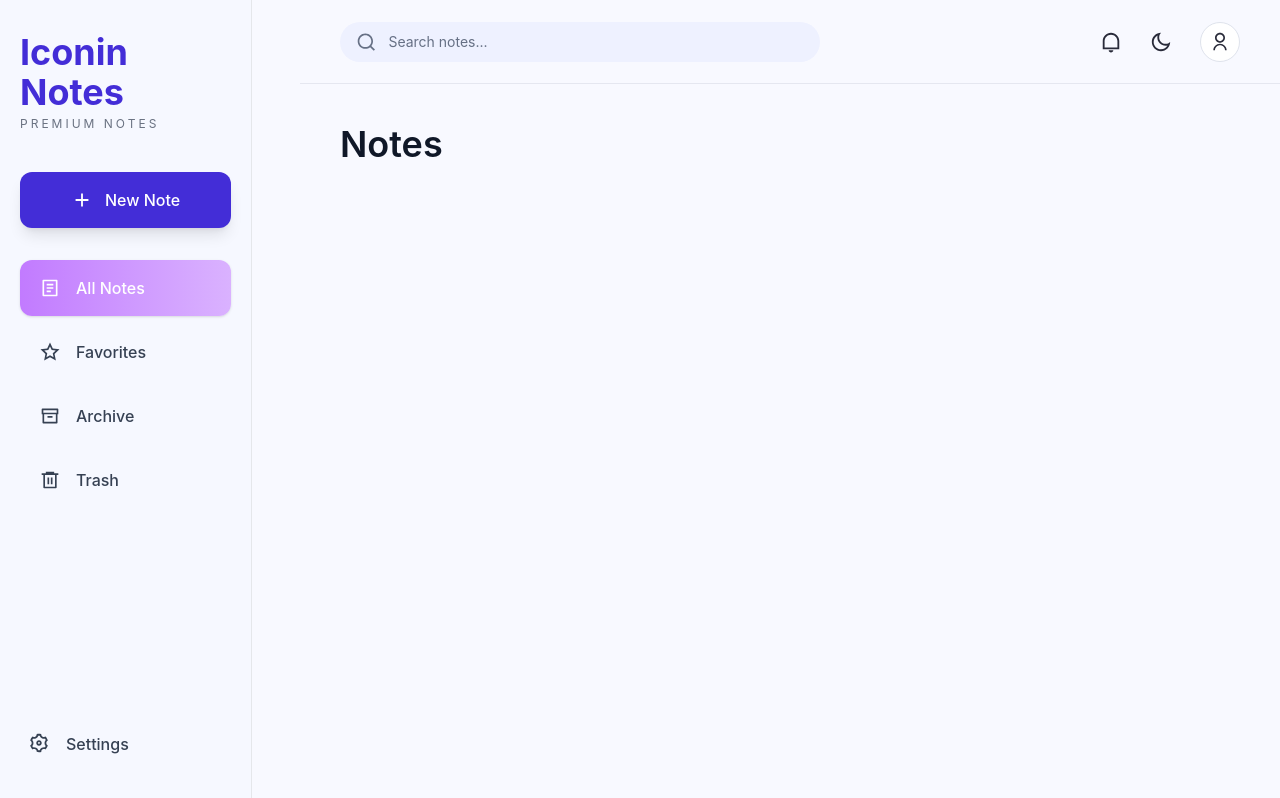
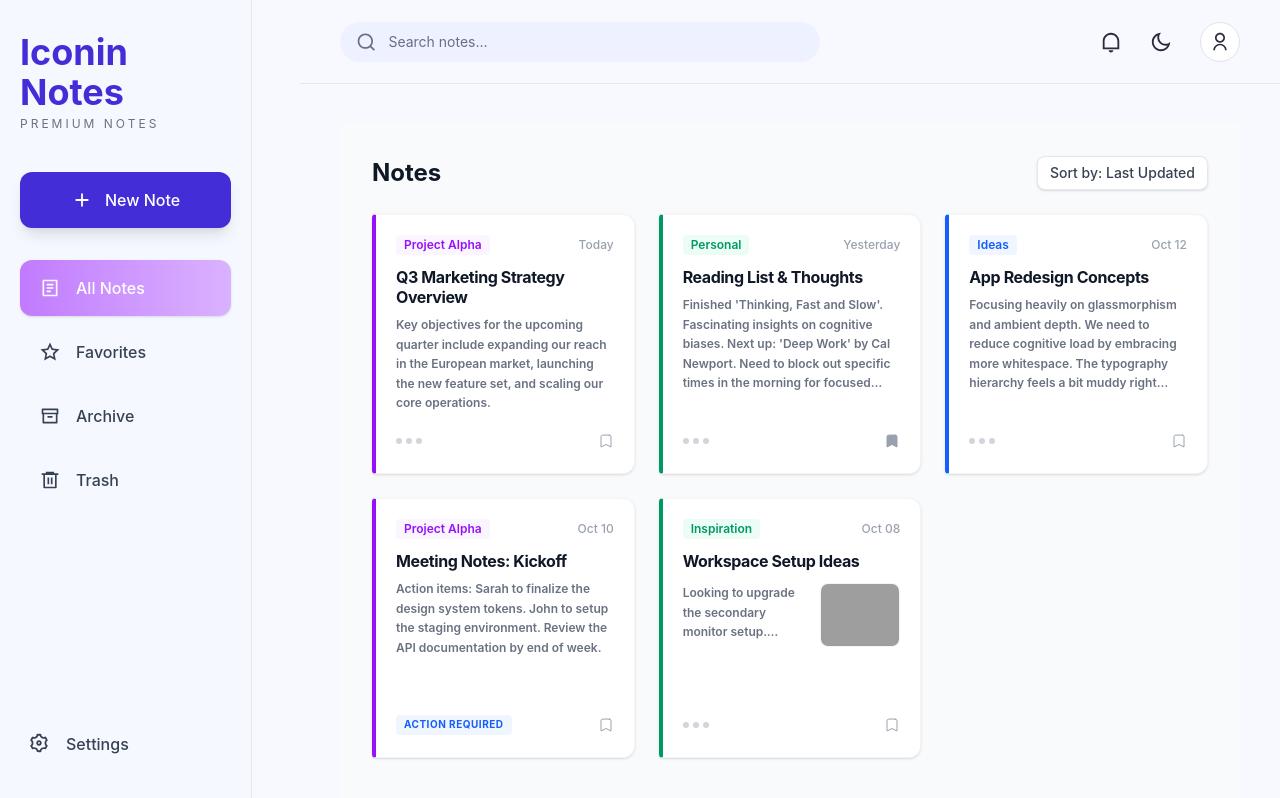
Before and after one commit to SharadCodes15/javascript_Projects, a React (Vite) app in the folder Notes_app/Iconic_Notes/: page / in a window 1280 px wide. Shown: the top 798 px of the page. Built offline with nearby package versions, Linux system fonts and the light colour scheme; grey boxes are pictures that could not be loaded.

Commit message:
[Iconic_Notes -> Frontend] Add Notes Container

```diff
--- a/Notes_app/Iconic_Notes/src/App.jsx
+++ b/Notes_app/Iconic_Notes/src/App.jsx
@@ -1,18 +1,19 @@
 import React from "react";
 import Sidebar from "./components/Sidebar";
 import Navbar from "./components/Navbar";
+import Notes_Container from "./components/NotesContainer";
 
 const App = () => {
   return (
     <div className="min-h-screen bg-[#f8f9ff]">
 
       {/* Sidebar */}
-      <aside className="fixed left-0 top-0 h-screen w-[300px]">
+      <aside className="fixed app-sidebar left-0 top-0 h-screen w-[300px]">
         <Sidebar />
       </aside>
 
       {/* Main area */}
-      <div className="ml-[300px]">
+      <div className="ml-[300px] main-area">
 
         {/* Navbar */}
         <Navbar />
@@ -20,7 +21,7 @@ const App = () => {
         {/* Page content */}
         <main className="p-10">
           <h1 className="text-4xl font-semibold text-[#101828]">
-            Notes
+            <Notes_Container/>
           </h1>
 
           {/* Your notes/cards will go here */}
--- a/Notes_app/Iconic_Notes/src/components/Navbar.jsx
+++ b/Notes_app/Iconic_Notes/src/components/Navbar.jsx
@@ -12,7 +12,7 @@ const Navbar = () => {
       <div className="flex h-full items-center justify-between px-10">
 
         {/* Search */}
-        <div className="flex h-10 w-[480px] items-center gap-3 rounded-full bg-[#eef1ff] px-4">
+        <div className="flex nav-search h-10 w-[480px] items-center gap-3 rounded-full bg-[#eef1ff] px-4">
           <RiSearchLine
             size={22}
             className="text-[#667085]"
@@ -26,7 +26,7 @@ const Navbar = () => {
         </div>
 
         {/* Right side buttons */}
-        <div className="flex items-center gap-7">
+        <div className="flex navbar-button items-center gap-7">
 
           {/* Notification */}
           <button className="text-[#292b3a] transition hover:text-[#3425c9]">
--- /dev/null
+++ b/Notes_app/Iconic_Notes/src/components/NotesBlock.jsx
@@ -0,0 +1,87 @@
+import React from 'react';
+
+const NotesBlock = ({
+  category = "Project Alpha",
+  date = "Today",
+  title = "Q3 Marketing Strategy Overview",
+  text = "Key objectives for the upcoming quarter include expanding our reach in the European market, launching the new feature set...",
+  tag = "",
+  image = "",
+  pinned = false,
+  color = "purple" // Supports dynamic accent colors: purple, green, blue
+}) => {
+
+  // Color mapping configuration for the category tag and top-left border accent
+  const colorMap = {
+    purple: { border: 'border-l-purple-600', text: 'text-purple-600 bg-purple-50' },
+    green: { border: 'border-l-emerald-600', text: 'text-emerald-600 bg-emerald-50' },
+    blue: { border: 'border-l-blue-600', text: 'text-blue-600 bg-blue-50' },
+  };
+
+  const selectedColor = colorMap[color] || colorMap.purple;
+
+  return (
+    <div className={`w-full bg-white border border-gray-100 border-l-4 ${selectedColor.border} rounded-r-xl rounded-l-sm p-5 shadow-sm hover:shadow-md transition-shadow duration-200 flex flex-col justify-between h-[260px] relative`}>
+
+      {/* 1. Card Header Area */}
+      <div className="flex justify-between items-center mb-3">
+        <span className={`text-xs font-semibold px-2 py-0.5 rounded ${selectedColor.text}`}>
+          {category}
+        </span>
+        <span className="text-xs text-gray-400 font-medium">
+          {date}
+        </span>
+      </div>
+
+      {/* 2. Main Body Content */}
+      <div className="flex-1 flex flex-col justify-start overflow-hidden">
+        <h3 className="font-bold text-base text-gray-900 leading-tight mb-2 tracking-tight">
+          {title}
+        </h3>
+
+        {/* Conditional View: If the card has a cover image, render a split view */}
+        {image ? (
+          <div className="flex gap-3 items-start mt-1">
+            <p className="text-xs text-gray-500 leading-relaxed line-clamp-3 flex-1">
+              {text}
+            </p>
+            <img
+              src={image}
+              alt={title}
+              className="w-20 h-16 object-cover rounded-lg border border-gray-100"
+            />
+          </div>
+        ) : (
+          <p className="text-xs text-gray-500 leading-relaxed line-clamp-5">
+            {text}
+          </p>
+        )}
+      </div>
+
+      {/* 3. Footer Action Controls */}
+      <div className="mt-4 flex items-center justify-between min-h-[24px]">
+        {/* Render a custom label tag if passed down as a prop */}
+        {tag ? (
+          <span className="text-[10px] uppercase font-bold tracking-wider px-2 py-1 rounded bg-blue-50 text-blue-600">
+            {tag}
+          </span>
+        ) : (
+          <div className="flex gap-1">
+            <span className="w-1.5 h-1.5 rounded-full bg-gray-300"></span>
+            <span className="w-1.5 h-1.5 rounded-full bg-gray-300"></span>
+            <span className="w-1.5 h-1.5 rounded-full bg-gray-300"></span>
+          </div>
+        )}
+
+        {/* Pinned Pin Button Positioned on Bottom Right */}
+        <button className="text-gray-400 hover:text-gray-600 transition-colors">
+          <svg xmlns="http://w3.org" fill={pinned ? "currentColor" : "none"} viewBox="0 0 24 24" strokeWidth={1.5} stroke="currentColor" className="w-4 h-4">
+            <path strokeLinecap="round" strokeLinejoin="round" d="M17.593 3.322c1.1.128 1.907 1.077 1.907 2.185V21L12 17.25 4.5 21V5.507c0-1.108.806-2.057 1.907-2.185a48.507 48.507 0 0111.186 0z" />
+          </svg>
+        </button>
+      </div>
+    </div>
+  );
+};
+
+export default NotesBlock;
--- /dev/null
+++ b/Notes_app/Iconic_Notes/src/components/NotesContainer.jsx
@@ -0,0 +1,68 @@
+import React from 'react';
+import NotesBlock from './NotesBlock';
+
+const Notes_Container = () => {
+  // Mock data mimicking the exact items from your UI reference image
+  const notesData = [
+    {
+      category: "Project Alpha",
+      date: "Today",
+      title: "Q3 Marketing Strategy Overview",
+      text: "Key objectives for the upcoming quarter include expanding our reach in the European market, launching the new feature set, and scaling our core operations.",
+      color: "purple"
+    },
+    {
+      category: "Personal",
+      date: "Yesterday",
+      title: "Reading List & Thoughts",
+      text: "Finished 'Thinking, Fast and Slow'. Fascinating insights on cognitive biases. Next up: 'Deep Work' by Cal Newport. Need to block out specific times in the morning for focused sessions.",
+      color: "green",
+      pinned: true
+    },
+    {
+      category: "Ideas",
+      date: "Oct 12",
+      title: "App Redesign Concepts",
+      text: "Focusing heavily on glassmorphism and ambient depth. We need to reduce cognitive load by embracing more whitespace. The typography hierarchy feels a bit muddy right now.",
+      color: "blue"
+    },
+    {
+      category: "Project Alpha",
+      date: "Oct 10",
+      title: "Meeting Notes: Kickoff",
+      text: "Action items: Sarah to finalize the design system tokens. John to setup the staging environment. Review the API documentation by end of week.",
+      tag: "Action Required",
+      color: "purple"
+    },
+    {
+      category: "Inspiration",
+      date: "Oct 08",
+      title: "Workspace Setup Ideas",
+      text: "Looking to upgrade the secondary monitor setup. Adding warm ambient desk lighting strips and a minimalist wooden monitor riser could improve workflow layout efficiency.",
+      image: "https://unsplash.com", // Placeholder computer workspace image
+      color: "green"
+    }
+  ];
+
+  return (
+    <div className="w-full bg-[#f8fafc] min-h-screen p-8">
+      <div className="max-w-6xl mx-auto">
+        <div className="flex flex-row w-full mb-6 justify-between items-center">
+          <h1 className="text-2xl font-bold text-gray-900">Notes</h1>
+          <button className="border border-gray-200 bg-white px-3 py-1.5 rounded-lg text-sm font-medium shadow-sm text-gray-700 hover:bg-gray-50 flex items-center gap-2">
+            Sort by: Last Updated
+          </button>
+        </div>
+
+        {/* Standard responsive 3-column layout matching your workspace blueprint */}
+        <div className="grid grid-cols-1 md:grid-cols-2 lg:grid-cols-3 gap-6 w-full">
+          {notesData.map((note, index) => (
+            <NotesBlock key={index} {...note} />
+          ))}
+        </div>
+      </div>
+    </div>
+  );
+};
+
+export default Notes_Container;
--- a/Notes_app/Iconic_Notes/src/index.css
+++ b/Notes_app/Iconic_Notes/src/index.css
@@ -1 +1,21 @@
 @import "tailwindcss";
+
+@media (max-width: 768px) {
+  .app-sidebar {
+    display: none;
+  }
+  .main-area {
+    margin-left: 0;
+  }
+}
+
+@media (max-width: 650px) {
+  .nav-search {
+    flex-grow: 1; /* Fill remaining space */
+    min-width: 200px;
+  }
+  .navbar-button {
+    /* gap: 3px; */
+    display: none;
+  }
+}
```
